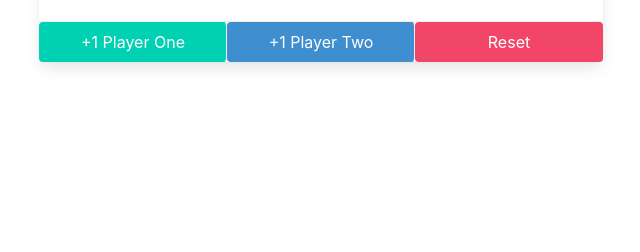
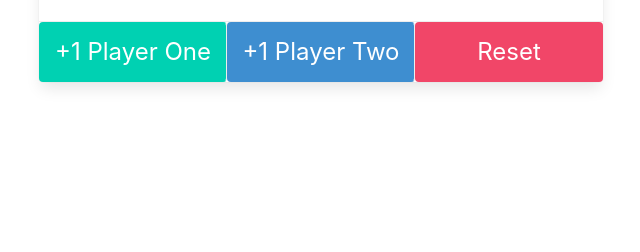
Before and after one commit to daniyelchio/Ping-Pong-Score-Keeper, a plain HTML site: page index.html in a window 1280 px wide. Shown: the part 548-800 px from the top of the page, without its empty margins (319-959 px from the left). Drawn offline with nearby package versions, Linux system fonts and the light colour scheme.

Commit message:
larger buttons

```diff
--- a/index.html
+++ b/index.html
@@ -45,9 +45,9 @@
                             </div>
                         </div>
                         <footer class="card-footer">
-                            <button id="p1Button" class="is-primary button card-footer-item">+1 Player One</button>
-                            <button id="p2Button" class="is-info button card-footer-item">+1 Player Two</button>
-                            <button id="reset" class="is-danger button card-footer-item">Reset</button>
+                            <button id="p1Button" class="is-primary button card-footer-item is-large">+1 Player One</button>
+                            <button id="p2Button" class="is-info button card-footer-item is-large is-large">+1 Player Two</button>
+                            <button id="reset" class="is-danger button card-footer-item is-large">Reset</button>
 
                         </footer>
                     </div>
```
